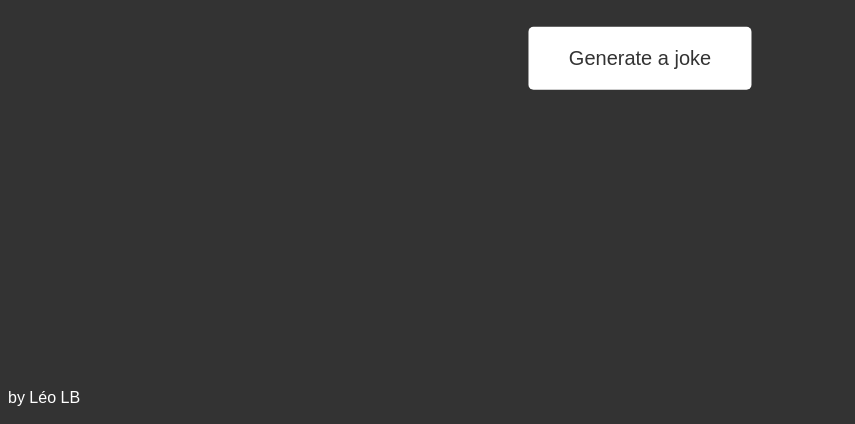
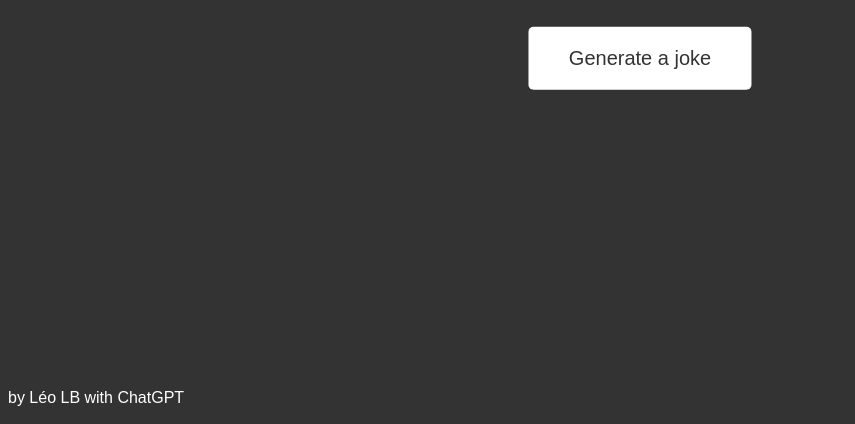
Before and after one commit to LeoLB-dev/joke-generator-by-ChatGPT, a plain HTML site: page index.html in a window 1280 px wide. Shown: the part 376-800 px from the top of the page, without its empty margins (0-855 px from the left). Drawn offline with Linux system fonts and the light colour scheme.

Commit message:
Update index.html

```diff
--- a/index.html
+++ b/index.html
@@ -14,7 +14,7 @@
       <img src="" alt="">
     </div>
     <div id="footer">
-        <p>by Léo LB</p>
+        <p>by Léo LB with ChatGPT</p>
     </div>
 
     <script src="app.js"></script>
```
